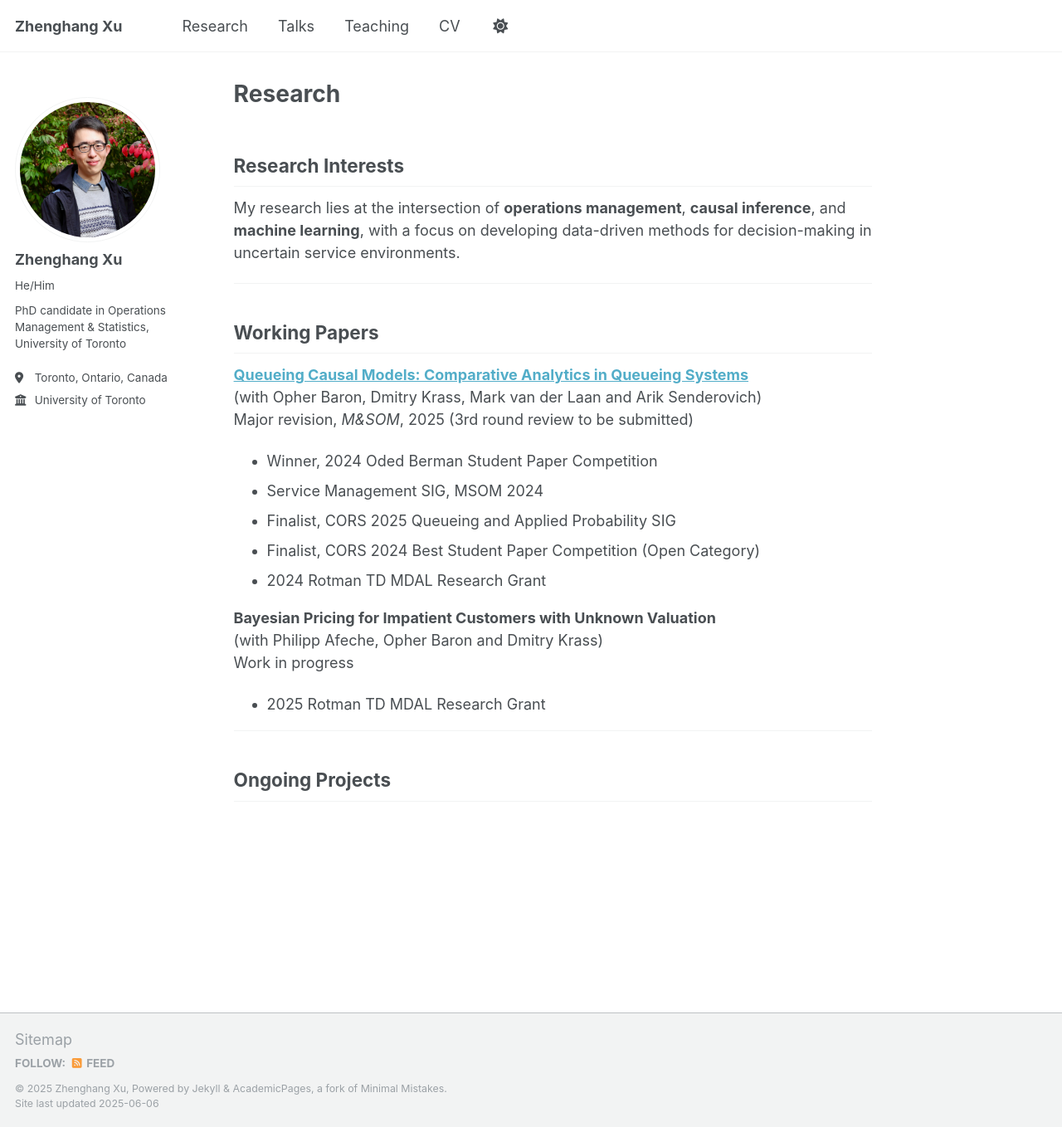
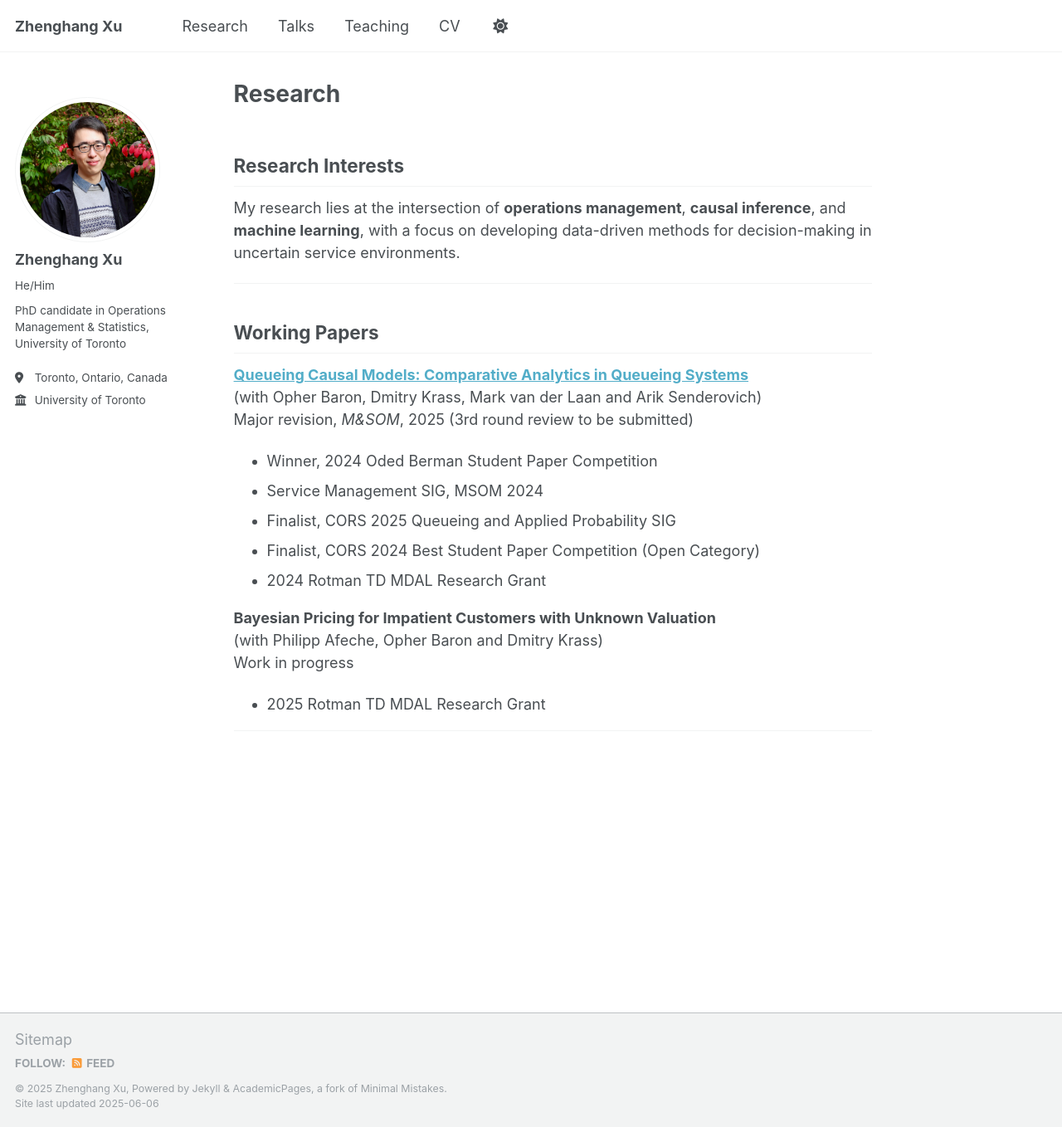
Before and after one commit to zhenghangxu-baymax/zhenghangxu-baymax.github.io, a Jekyll site: the page built from _pages/research.md, in a window 1280 px wide and 1358 px high. Shown: the whole window at 83% size. Built offline with Jekyll 4.4.1, drawn with Linux system fonts in a browser that asks for light colours.

Commit message:
Update research.md

```diff
--- a/_pages/research.md
+++ b/_pages/research.md
@@ -25,7 +25,4 @@ Major revision, *M&SOM*, 2025 (3rd round review to be submitted)
 Work in progress
 - 2025 Rotman TD MDAL Research Grant
 
-
 ---
-
-## Ongoing Projects
```
